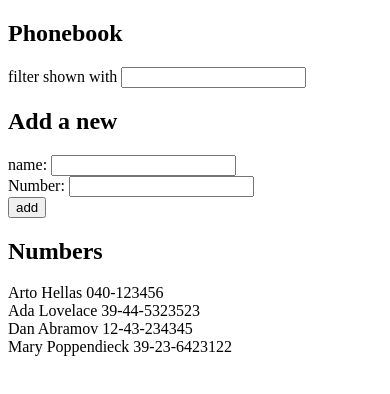
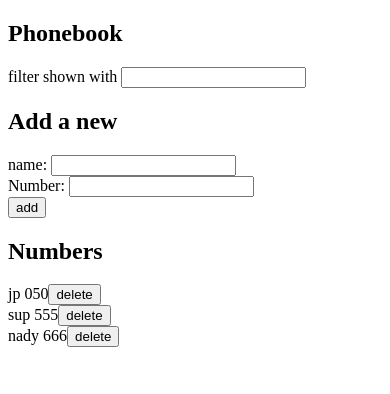
Before and after one commit to nadavyer/Full-stack_course, a React (Create React App) app in the folder part2/phonebook/: page / in a window 390 px wide. Shown: the top 394 px of the page. Built offline with nearby package versions, Linux system fonts and the light colour scheme; data requests are answered from the project's data file.

Commit message:
2.17: phonebook, step 9 - completed

```diff
--- a/part2/phonebook/db.json
+++ b/part2/phonebook/db.json
@@ -1,23 +1,18 @@
 {
-    "persons":[
+  "persons": [
     {
-        "name": "Arto Hellas",
-        "number": "040-123456",
-        "id": 1
-      },
-      {
-        "name": "Ada Lovelace",
-        "number": "39-44-5323523",
+      "name": "jp ",
+      "number": "050",
       "id": 2
     },
     {
-        "name": "Dan Abramov",
-        "number": "12-43-234345",
+      "name": "sup ",
+      "number": "555",
       "id": 3
     },
     {
-        "name": "Mary Poppendieck",
-        "number": "39-23-6423122",
+      "name": "nady",
+      "number": "666",
       "id": 4
     }
   ]
--- a/part2/phonebook/src/Components/App.js
+++ b/part2/phonebook/src/Components/App.js
@@ -1,74 +1,85 @@
 import React, { useState, useEffect } from 'react'
-import Persons from './Persons.js'
+import PersonsList from './PersonsList.js'
 import Filter from './Filter.js'
 import PersonForm from './PersonForm'
-import axios from 'axios'
+import personsServices from '../services/personsServices'
 
 
 const App = () => {
 
   const [persons, setPersons] = useState([])
-  //   { name: 'Arto Hellas', number: '040-123456' },
-  //   { name: 'Ada Lovelace', number: '39-44-5323523' },
-  //   { name: 'Dan Abramov', number: '12-43-234345' },
-  //   { name: 'Mary Poppendieck', number: '39-23-6423122' }
-  // ])
-  const [ newName, setNewName ] = useState('')
-  const [ newNumber, setNewNumber ] = useState('')
-  const [ newFilter, setNewFilter ] = useState('')
+  const [ name, setName ] = useState('')
+  const [ number, setNumber ] = useState('')
+  const [ filter, setFilter ] = useState('')
 
-  useEffect(() => {
-    console.log('effect')
-    axios
-      .get('http://localhost:3001/persons')
-      .then(response => {
-        console.log('promise fulfilled')
-        setPersons(response.data)
+  const getAllPersons = () => {
+    personsServices
+      .getAll()
+      .then(initialPersons => {
+        setPersons(initialPersons)
       })
-  }, [])
-  console.log('render', persons.length, 'notes')
+  }
+
+  useEffect(getAllPersons, [])
 
   const addPerson = (event) => {
     event.preventDefault()
-    if(persons.map(person => person.name).includes(newName)) {
-        window.alert(`${newName} is already added to phonebook`)
+    if(persons.map(person => person.name).includes(name)) {
+        window.alert(`${name} is already added to phonebook`)
     }else {
-        const personObj = {
-            name: newName,
-            number: newNumber
-        }
-        setPersons(persons.concat(personObj))
-        setNewName('')
-        setNewNumber('')
+      const personObj = {name, number}
+      personsServices
+      .create(personObj)
+      .then(addedPerson => {
+        setPersons(persons.concat(addedPerson))
+        setName('')
+        setNumber('')
+      })
     }
   }
 
+
+const handleDeleteBtn = (id) => {
+  const personToDel = persons.find(person => person.id === id)
+  if (window.confirm(`Delete ${personToDel.name}?`)){
+    personsServices
+  .remove(id)
+  .then(setPersons(persons.filter(person =>
+    person.id !== id)))
+  }
+
+}
+
+
 const handleNameChange = (event) => {
-  setNewName(event.target.value)
+  const re = /^[0-9\b]+$/;
+      if (event.target.value === '' || re.test(event.target.value)) {
+        setName(event.target.value)
+      }
+
 }
 
 const handleNumberChange = (event) => {
-  setNewNumber(event.target.value)
+  setNumber(event.target.value)
 }
 
 const handleFilterChange = (event) => {
-  setNewFilter(event.target.value)
+  setFilter(event.target.value)
 }
 
-const filteredPersons =  newFilter === '' ? persons : persons.filter(person =>
-   person.name.toLowerCase().includes(newFilter.toLowerCase()))
-
+const filteredPersons =  filter === '' ? persons : persons.filter(person =>
+   person.name.toLowerCase().includes(filter.toLowerCase()))
 
 
   return (
     <div>
       <h2>Phonebook</h2>
-        <Filter value={newFilter} onChange={handleFilterChange} />
+      <Filter value={filter} onChange={handleFilterChange} />
       <h2>Add a new</h2>
-      <PersonForm onSubmit={addPerson} nameValue={newName} onNameChange={handleNameChange}
-       numberValue={newNumber} onNumberChange={handleNumberChange} />
+      <PersonForm onSubmit={addPerson} nameValue={name} onNameChange={handleNameChange}
+       numberValue={number} onNumberChange={handleNumberChange} />
       <h2>Numbers</h2>
-      <Persons filteredPersons={filteredPersons} />
+      <PersonsList filteredPersons={filteredPersons} handleDeleteBtn={handleDeleteBtn} />
 
     </div>
   )
--- a/part2/phonebook/src/Components/Person.js
+++ b/part2/phonebook/src/Components/Person.js
@@ -4,9 +4,9 @@ import React from 'react'
 const Person = ({ name, number }) => {
 
     return (
-        <div>
+        <li>
             {name}  {number} <br/>
-        </div>
+        </li>
     )
 }
 
--- a/part2/phonebook/src/Components/Persons.js
+++ /dev/null
@@ -1,14 +0,0 @@
-import React from 'react'
-import Person from './Person'
-
-const Persons = ({ filteredPersons }) => {
-    return(
-        <div>
-            {filteredPersons.map(person =>
-            <Person key={person.name} name={person.name} number={person.number} />
-        )}
-        </div>
-    )
-}
-
-export default Persons
--- /dev/null
+++ b/part2/phonebook/src/Components/PersonsList.js
@@ -0,0 +1,16 @@
+import React from 'react'
+
+const PersonsList = ({ filteredPersons, handleDeleteBtn }) => {
+    return(
+        <div>
+            {filteredPersons.map(person =>
+            <div key={person.name}>
+                {person.name} {person.number}
+                <button onClick={() => handleDeleteBtn(person.id)}> delete </button>
+            </div>
+            )}
+        </div>
+    )
+}
+
+export default PersonsList
--- /dev/null
+++ b/part2/phonebook/src/services/personsServices.js
@@ -0,0 +1,29 @@
+import axios from 'axios'
+const baseUrl = 'http://localhost:3001/persons'
+
+const getAll = () => {
+  const request = axios.get(baseUrl)
+  return request.then(response => response.data)
+}
+
+const create = newObject => {
+  const request = axios.post(baseUrl, newObject)
+  return request.then(response => response.data)
+}
+
+const update = (id, newObject) => {
+  const request = axios.put(`${baseUrl}/${id}`, newObject)
+  return request.then(response => response.data)
+}
+
+const remove = (id) => {
+  const request = axios.delete(`${baseUrl}/${id}`)
+  return request.then(response => response.data)
+}
+
+export default {
+  getAll: getAll,
+  create: create,
+  update: update,
+  remove: remove
+}
```
Lines whose indentation alone changed are shown as unchanged.
